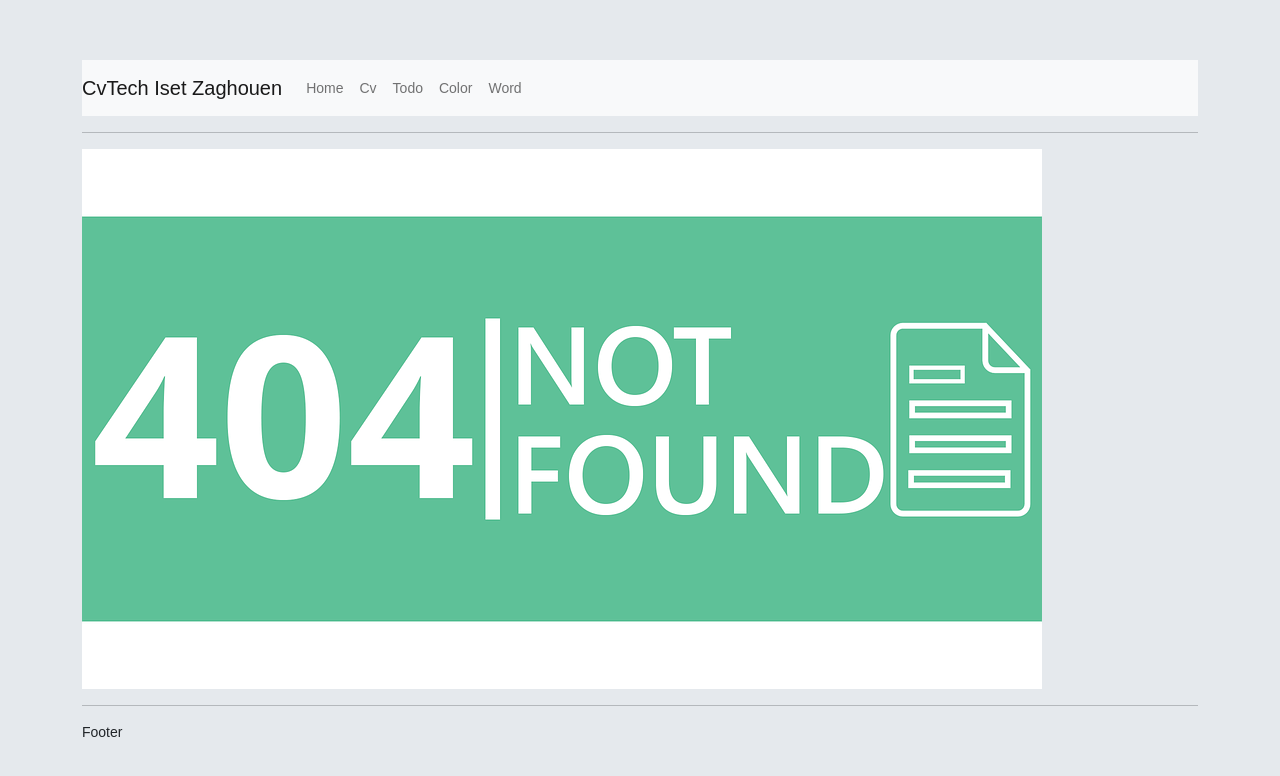
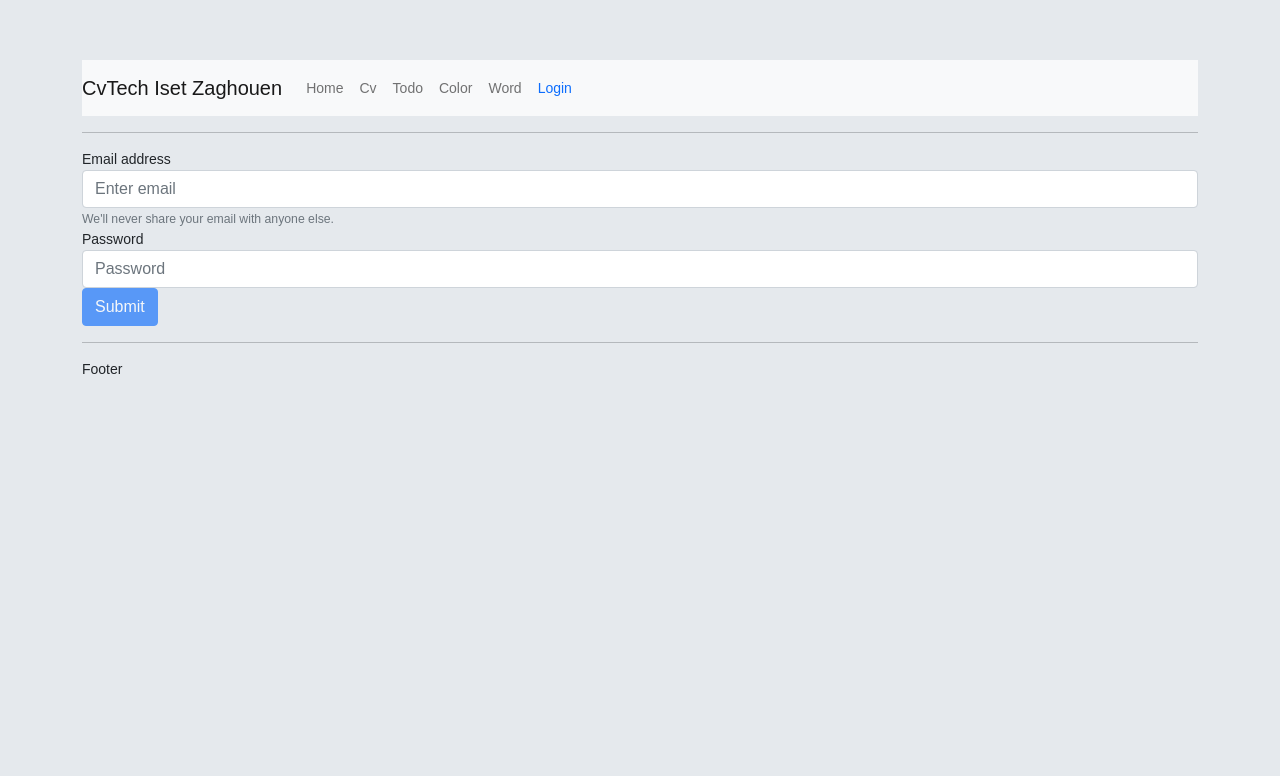
Before and after one commit to aymensellaouti/ngIsetZagh, an Angular app: page /login in a window 1280 px wide. Shown: the top 776 px of the page. Built offline with nearby package versions, Linux system fonts and the light colour scheme.

Commit message:
formulaire

```diff
--- a/src/app/app-routing.module.ts
+++ b/src/app/app-routing.module.ts
@@ -6,6 +6,7 @@
 import {MiniWordComponent} from "./directives/mini-word/mini-word.component";
 import {DetailCvComponent} from "./cv/detail-cv/detail-cv.component";
 import {NF404Component} from "./components/nf404/nf404.component";
+import {LoginComponent} from "./components/login/login.component";
 
 const routes: Routes = [
   { path: '', component: CvComponent},
@@ -14,6 +15,7 @@
   { path: 'todo', component: TodoComponent},
   { path: 'color', component: ColorComponent},
   { path: 'word', component: MiniWordComponent},
+  { path: 'login', component: LoginComponent},
   { path: '**', component: NF404Component},
 ];
 
--- a/src/app/app.module.ts
+++ b/src/app/app.module.ts
@@ -29,6 +29,8 @@
 import { HeaderComponent } from './components/header/header.component';
 import { DetailCvComponent } from './cv/detail-cv/detail-cv.component';
 import { NF404Component } from './components/nf404/nf404.component';
+import { TestFormComponent } from './components/test-form/test-form.component';
+import { LoginComponent } from './components/login/login.component';
 
 @NgModule({
   declarations: [
@@ -54,7 +56,9 @@
     EmbaucheComponent,
     HeaderComponent,
     DetailCvComponent,
-    NF404Component
+    NF404Component,
+    TestFormComponent,
+    LoginComponent
   ],
   imports: [
     BrowserModule,
--- a/src/app/components/header/header.component.html
+++ b/src/app/components/header/header.component.html
@@ -22,6 +22,9 @@
       <li class="nav-item">
         <a class="nav-link" [routerLink]="['word']"  routerLinkActive="active text-primary">Word</a>
       </li>
+      <li class="nav-item">
+        <a class="nav-link" [routerLink]="['login']"  routerLinkActive="active text-primary">Login</a>
+      </li>
     </ul>
   </div>
 </nav>
--- /dev/null
+++ b/src/app/components/login/login.component.css
@@ -0,0 +1,3 @@
+.ng-invalid.ng-dirty {
+  border-color: red;
+}
--- /dev/null
+++ b/src/app/components/login/login.component.html
@@ -0,0 +1,38 @@
+<form #loginForm="ngForm">
+  <div class="form-group">
+    <label for="exampleInputEmail1">Email address</label>
+    <input
+      type="email"
+      #emailInput="ngModel"
+      ngModel
+      name="email"
+      required
+      email
+      class="form-control" id="exampleInputEmail1" aria-describedby="emailHelp" placeholder="Enter email">
+    <small id="emailHelp" class="form-text text-muted">We'll never share your email with anyone else.</small>
+    <div
+      *ngIf="emailInput.invalid && emailInput.touched"
+      class="alert alert-danger">
+      Veuillez saisir un email valid
+    </div>
+  </div>
+  <div class="form-group">
+    <label for="exampleInputPassword1">Password</label>
+    <input
+      type="password"
+      ngModel
+      name="password"
+      #pwdInput="ngModel"
+      required
+      minlength="4"
+      class="form-control" id="exampleInputPassword1" placeholder="Password">
+    <div
+      *ngIf="pwdInput.invalid && pwdInput.touched"
+      class="alert alert-danger">
+      veuillez saisir un password d'au moins quatre caractères
+    </div>
+  </div>
+  <button
+    [disabled]="loginForm.invalid"
+    type="submit" class="btn btn-primary">Submit</button>
+</form>
--- /dev/null
+++ b/src/app/components/login/login.component.ts
@@ -0,0 +1,15 @@
+import { Component, OnInit } from '@angular/core';
+
+@Component({
+  selector: 'app-login',
+  templateUrl: './login.component.html',
+  styleUrls: ['./login.component.css']
+})
+export class LoginComponent implements OnInit {
+
+  constructor() { }
+
+  ngOnInit(): void {
+  }
+
+}
--- /dev/null
+++ b/src/app/components/test-form/test-form.component.css
@@ -0,0 +1,6 @@
+.ng-invalid {
+  border-color: red;
+}
+.ng-valid {
+  border-color: green;
+}
--- /dev/null
+++ b/src/app/components/test-form/test-form.component.html
@@ -0,0 +1,15 @@
+<form #myForm="ngForm">
+  firstname : <input type="text"
+                     required
+                     minlength="3"
+                     class="form-control" ngModel name="firstname">
+  age : <input type="number"
+               required
+               pattern="[01]?\d{1,2}"
+               class="form-control" ngModel name="age">
+  <button
+    (click)="processForm(myForm)"
+    class="btn-primary btn">
+    process
+  </button>
+</form>
--- /dev/null
+++ b/src/app/components/test-form/test-form.component.ts
@@ -0,0 +1,19 @@
+import { Component, OnInit } from '@angular/core';
+import {NgForm} from "@angular/forms";
+
+@Component({
+  selector: 'app-test-form',
+  templateUrl: './test-form.component.html',
+  styleUrls: ['./test-form.component.css']
+})
+export class TestFormComponent implements OnInit {
+
+  constructor() { }
+
+  ngOnInit(): void {
+  }
+
+  processForm(myForm: NgForm) {
+    console.log(myForm);
+  }
+}
--- a/src/app/cv/detail-cv/detail-cv.component.html
+++ b/src/app/cv/detail-cv/detail-cv.component.html
@@ -43,12 +43,11 @@
               </tbody>
             </table>
             <div class="d-flex justify-content-center">
-<!--              <button-->
-<!--                *ngIf="authService.isAuthenticated()"-->
-<!--                (click)="deleteCv()"-->
-<!--                class="btn btn-danger">-->
-<!--                Delete-->
-<!--              </button>-->
+              <button
+                (click)="deleteCv()"
+                class="btn btn-danger">
+                Delete
+              </button>
             </div>
           </div>
         </div>
--- a/src/app/cv/detail-cv/detail-cv.component.ts
+++ b/src/app/cv/detail-cv/detail-cv.component.ts
@@ -32,4 +32,8 @@
     }
   }
 
+  deleteCv() {
+    this.cvService.deleteCv(this.cv);
+    this.router.navigate(['cv']);
+  }
 }
--- a/src/app/cv/services/cv.service.ts
+++ b/src/app/cv/services/cv.service.ts
@@ -22,4 +22,12 @@
       (cv) => cv.id === +id
     );
   }
+  deleteCv(cv: Cv): boolean {
+    const index = this.cvs.indexOf(cv);
+    if (index != -1) {
+      this.cvs.splice(index, 1);
+      return true;
+    }
+    return false;
+  }
 }
```
Also changed, not shown: 2 other files (tests, documents, lock files or other folders).
